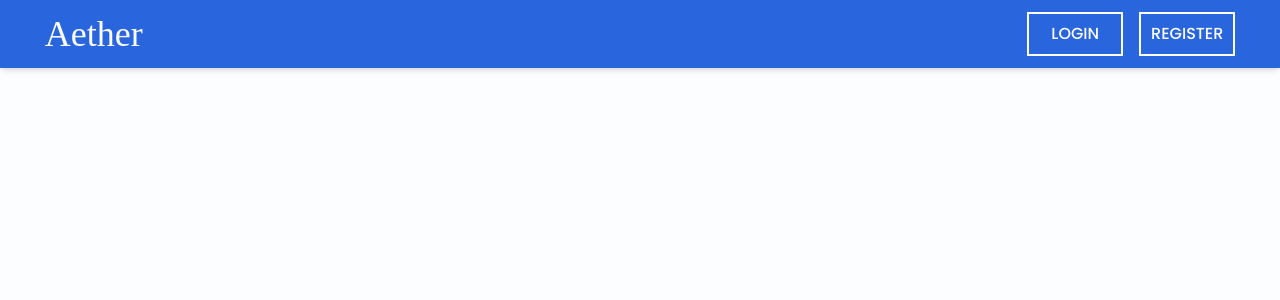
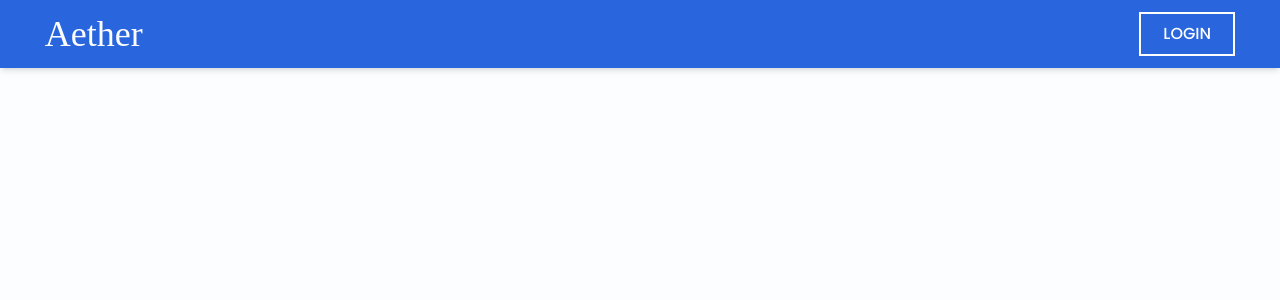
Before and after one commit to Nimira43/Aether, a React (Vite) app in the folder frontend/: page / in a window 1280 px wide. Shown: the top 300 px of the page. Built offline with nearby package versions, Linux system fonts and the light colour scheme; a web font is replaced by a local one.

Commit message:
Layout - 2

```diff
--- a/frontend/src/pages/Layout.jsx
+++ b/frontend/src/pages/Layout.jsx
@@ -7,16 +7,11 @@ export default function Layout() {
             <div className='w-[80px] h-[40px]'>
               <h1 className='logo text-light text-4xl'>Aether</h1>
             </div>
-            <div className='flex gap-4'>
+            <div className='relative centre gap-4'>
               <button
                 className='main-btn'
               >
                 Login
-              </button>
-              <button
-                className='main-btn'
-              >
-                Register
               </button>
             </div>
           </div>
```
